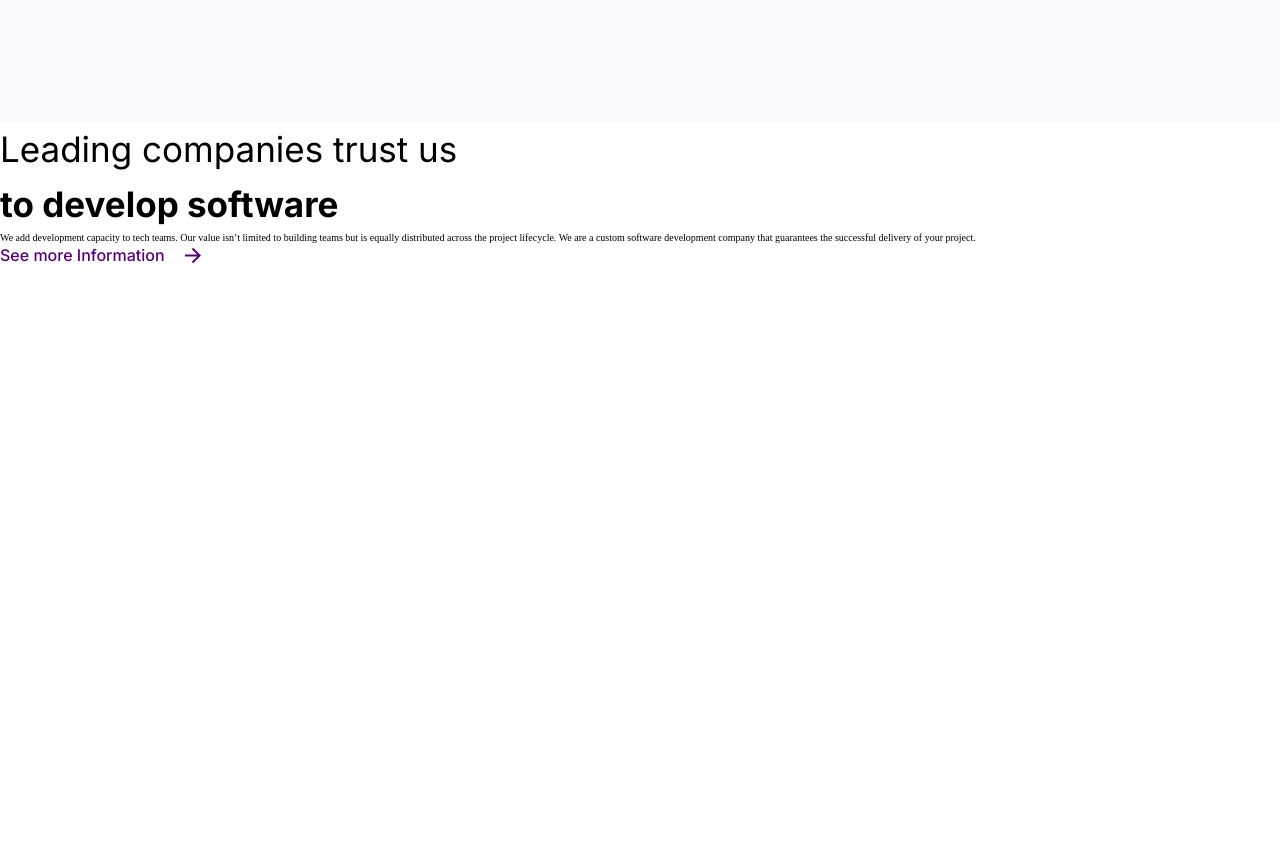
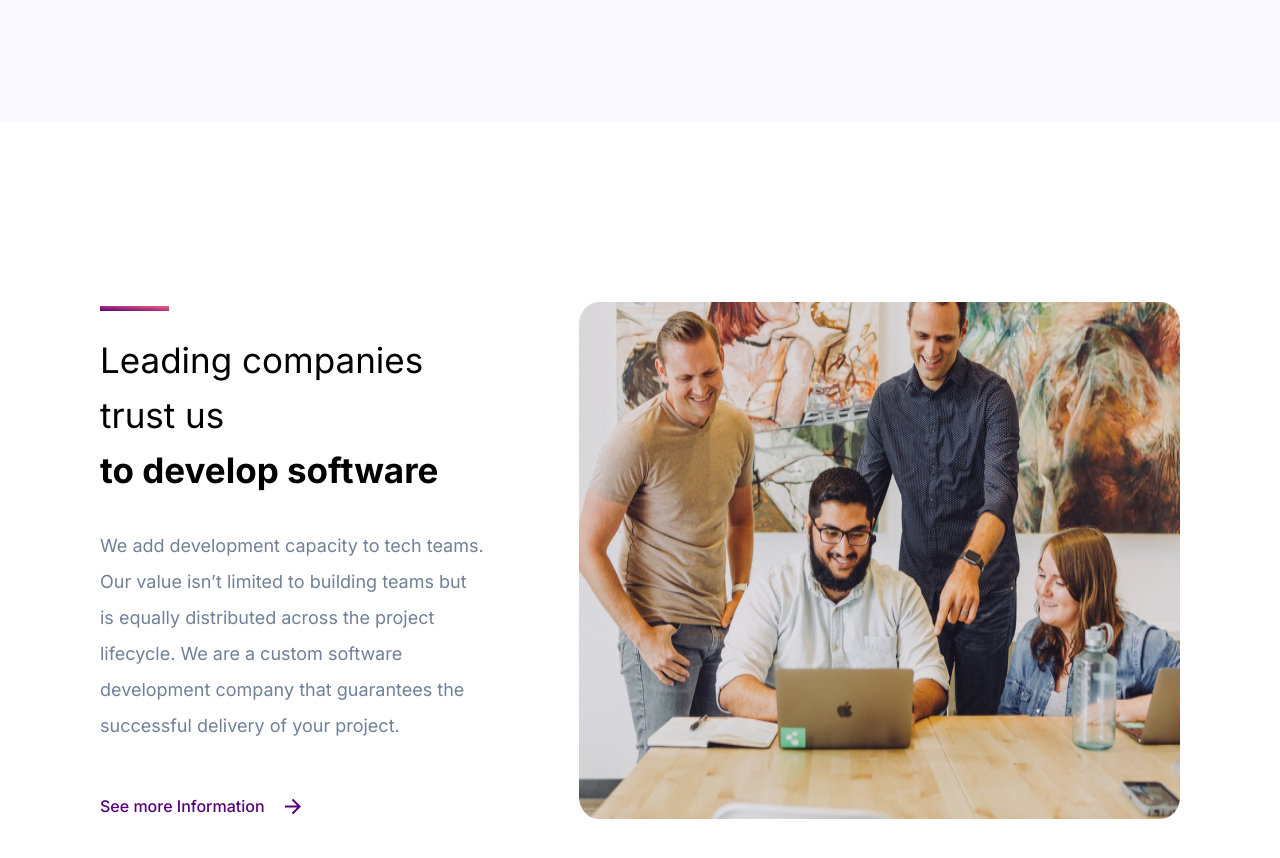
Before and after one commit to talidag/Logoipsum, a React (Vite) app in the folder vite-project/: page / in a window 1280 px wide. Shown: the part 1480-2338 px from the top of the page. Before the commit the page ends 1748 px from the top, so only its background shows below. Built offline with nearby package versions, Linux system fonts and the light colour scheme.

Commit message:
feat: Finished the AboutUs component

```diff
--- a/vite-project/src/components/atoms/Heading/Heading.jsx
+++ b/vite-project/src/components/atoms/Heading/Heading.jsx
@@ -1,7 +1,7 @@
 import "./Heading.scss";
 
 const Heading = ({ text, className }) => {
-  return <h2 className={className}>{text}</h2>;
+  return <h2 className={`main-h ${className}`}>{text}</h2>;
 };
 
 export default Heading;
--- a/vite-project/src/components/atoms/Heading/Heading.scss
+++ b/vite-project/src/components/atoms/Heading/Heading.scss
@@ -1,6 +1,6 @@
 @import "../../../scss/variables";
 
-h2 {
+.main-h {
     font-size: $fs-services-heading;
     font-family: $inter;
     line-height: 5.5rem;
--- /dev/null
+++ b/vite-project/src/components/atoms/Paragraph/Paragraph.jsx
@@ -0,0 +1,7 @@
+import "./Paragraph.scss";
+
+const Paragraph = ({ text, className, span }) => {
+  return <p className={`main-p ${className}`}>{text}</p>;
+};
+
+export default Paragraph;
--- /dev/null
+++ b/vite-project/src/components/atoms/Paragraph/Paragraph.scss
@@ -0,0 +1,12 @@
+@import "../../../scss/variables";
+
+.main-p {
+    color: $bg-gray-600;
+    font-size: $fs-hero-p;
+    line-height: $lh-hero-p;
+    font-family: $inter;
+}
+
+.gray700 {
+    color: $bg-gray-700;
+}
--- a/vite-project/src/components/organisms/AboutUs/AboutUs.jsx
+++ b/vite-project/src/components/organisms/AboutUs/AboutUs.jsx
@@ -1,6 +1,9 @@
 import Heading from "../../atoms/Heading/Heading";
 import MoreInfoButton from "../../atoms/MoreInfoButton/MoreInfoButton";
+import Paragraph from "../../atoms/Paragraph/Paragraph";
 import "./AboutUs.scss";
+import line from "../../../assets/line.svg";
+import aboutVideo from "../../../assets/about-video.png";
 
 const AboutUs = () => {
   const aboutUsHeading = "Leading companies trust us";
@@ -9,10 +12,14 @@ const AboutUs = () => {
     "We add development capacity to tech teams. Our value isn’t limited to building teams but is equally distributed across the project lifecycle. We are a custom software development company that guarantees the successful delivery of your project.";
   return (
     <section className="about">
-      <Heading text={aboutUsHeading} className="heading--normal" />
-      <Heading text={aboutUsHeadingBold} className="heading--bold" />
-      <p>{aboutUsParagraph}</p>
-      <MoreInfoButton text="See more Information" />
+      <div className="about__left">
+        <img src={line} alt="" />
+        <Heading text={aboutUsHeading} className="heading--normal" />
+        <Heading text={aboutUsHeadingBold} className="heading--bold" />
+        <Paragraph text={aboutUsParagraph} span={3} />
+        <MoreInfoButton text="See more Information" />
+      </div>
+      <img src={aboutVideo} alt="" />
     </section>
   );
 };
--- a/vite-project/src/components/organisms/AboutUs/AboutUs.scss
+++ b/vite-project/src/components/organisms/AboutUs/AboutUs.scss
@@ -0,0 +1,26 @@
+@import "../../../scss/variables";
+
+.about {
+    display: flex;
+    gap: 9.5rem;
+    padding-top: 18rem;
+    padding-bottom: 16rem;
+
+    &__left {
+
+        padding-left: 10rem;
+
+        & h2:first-of-type {
+            padding-top: 2rem;
+        }
+
+        & .main-p {
+            padding-top: 3rem;
+            padding-bottom: 5rem;
+        }
+    }
+
+    & img {
+        padding-right: 10rem;
+    }
+}
--- a/vite-project/src/components/organisms/Hero/Hero.jsx
+++ b/vite-project/src/components/organisms/Hero/Hero.jsx
@@ -1,8 +1,11 @@
 import "./Hero.scss";
 import heroImg from "../../../assets/web-development.png";
 import Button from "../../atoms/Button/Button";
+import Paragraph from "../../atoms/Paragraph/Paragraph";
 
 const Hero = () => {
+  const heroParagraph =
+    " We help build and manage a team of world-class developers to bring your vision to life";
   return (
     <section className="hero">
       <div className="hero__text">
@@ -14,10 +17,7 @@ const Hero = () => {
             built by great <span className="pink">teams</span>
           </span>
         </h1>
-        <p>
-          We help build and manage a team of world-class developers to bring
-          your vision to life
-        </p>
+        <Paragraph text={heroParagraph} className="gray700" />
         <Button text="Let’s get started!" className="btn-purple" />
       </div>
       <div className="hero__image">
--- a/vite-project/src/components/organisms/Hero/Hero.scss
+++ b/vite-project/src/components/organisms/Hero/Hero.scss
@@ -26,9 +26,6 @@
         }
 
         & p {
-            color: $bg-gray-700;
-            font-size: $fs-hero-p;
-            line-height: $lh-hero-p;
             padding-bottom: 4.5rem;;
         }
     }
```
Also changed, not shown: vite-project/src/assets/about-video.png (added), vite-project/src/assets/line.svg (added).
